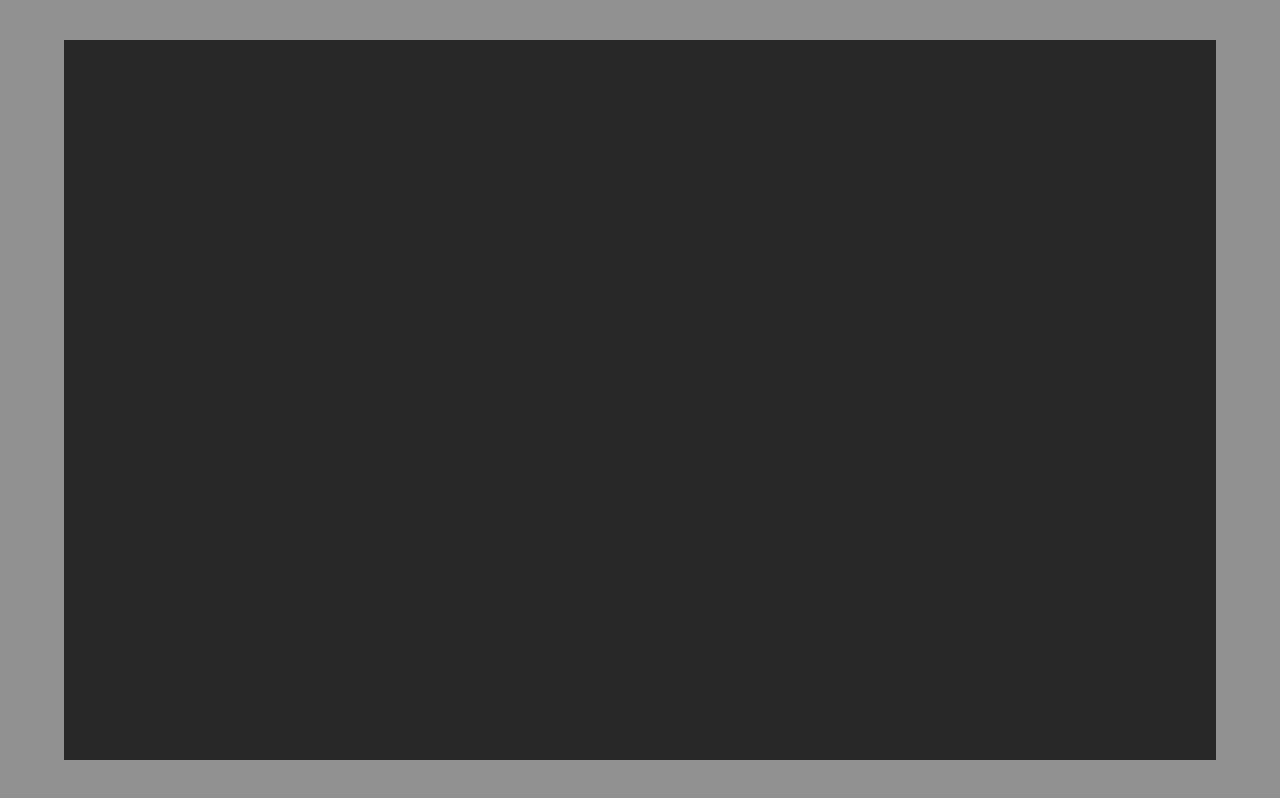
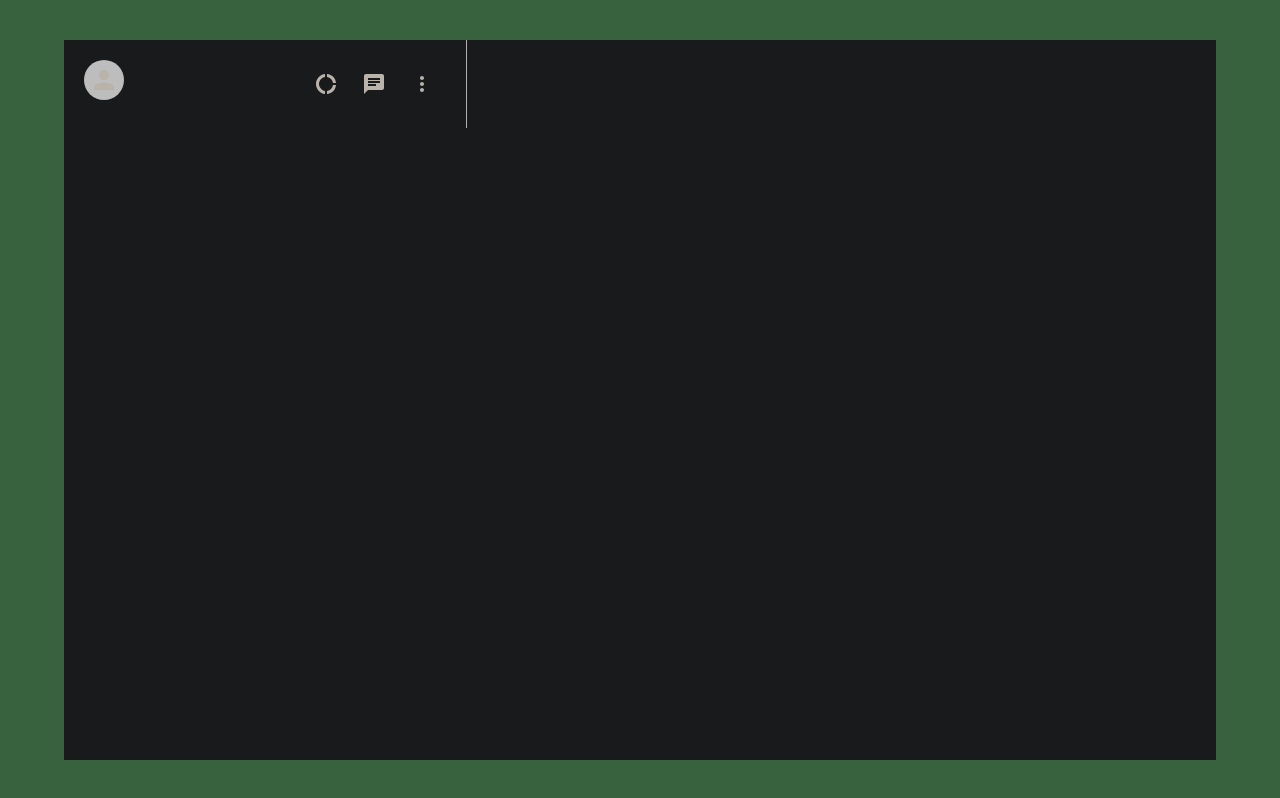
Before and after one commit to VivekMalhan666/Web-chat-channel, a React (Create React App) app: page / in a window 1280 px wide. Built offline with nearby package versions, Linux system fonts and the light colour scheme.

Commit message:
Sidebar Header implemeted

```diff
--- a/package.json
+++ b/package.json
@@ -3,6 +3,8 @@
   "version": "0.1.0",
   "private": true,
   "dependencies": {
+    "@material-ui/core": "^4.11.0",
+    "@material-ui/icons": "^4.9.1",
     "@testing-library/jest-dom": "^4.2.4",
     "@testing-library/react": "^9.5.0",
     "@testing-library/user-event": "^7.2.1",
--- a/src/App.css
+++ b/src/App.css
@@ -1,13 +1,13 @@
 .app {
   display: grid;
   place-items: center;
-  background-color: #909090;
+  background-color: rgb(56, 98, 61);
   height: 100vh;
 }
 .app__body {
   display: flex;
   width: 90vw;
   height: 90vh;
-  background-color: #292828;
+  background-color: rgb(24, 26, 27);
   box-shadow: -1px 4px 20px -6px rgba(0, 0, 0, 0, 7);
 }
--- a/src/App.js
+++ b/src/App.js
@@ -1,11 +1,12 @@
 import React from "react";
 import "./App.css";
+import Sidebar from "./components/Sidebar";
 
 function App() {
   return (
     <div className="app">
       <div className="app__body">
-        {/* Sidebar */}
+        <Sidebar />
         {/* Chat */}
       </div>
     </div>
--- /dev/null
+++ b/src/assets/Sidebar.css
@@ -0,0 +1,19 @@
+.sidebar {
+  flex: 0.35;
+}
+.sidebar__header {
+  display: flex;
+  padding: 20px;
+  border-right: 1px solid rgb(179, 176, 176);
+  justify-content: space-between;
+}
+.sidebar__headerRight {
+  align-items: center;
+  display: flex;
+  justify-content: space-between;
+  min-width: 10vw;
+}
+.sidebar__headerRight > .MuiSvgIcon-root {
+  margin-right: 2vw;
+  font-size: 24px !important;
+}
--- /dev/null
+++ b/src/components/Sidebar.js
@@ -0,0 +1,31 @@
+import React from "react";
+import "../assets/Sidebar.css";
+import { Avatar, IconButton } from "@material-ui/core";
+import ChatIcon from "@material-ui/icons/Chat";
+import DonutLargeIcon from "@material-ui/icons/DonutLarge";
+import MoreVertIcon from "@material-ui/icons/MoreVert";
+
+function Sidebar() {
+  return (
+    <div className="sidebar">
+      <div className="sidebar__header">
+        <Avatar />
+        <div className="sidebar__headerRight">
+          <IconButton>
+            <DonutLargeIcon />
+          </IconButton>
+          <IconButton>
+            <ChatIcon />
+          </IconButton>
+          <IconButton>
+            <MoreVertIcon />
+          </IconButton>
+        </div>
+      </div>
+      <div className="sidebar__search"></div>
+      <div className="sidebar__chats"></div>
+    </div>
+  );
+}
+
+export default Sidebar;
--- a/src/index.css
+++ b/src/index.css
@@ -1,5 +1,6 @@
 * {
   margin: 0;
+  color: rgb(185, 179, 170);
 }
 
 body {
```
Also changed, not shown: 1 other file (tests, documents, lock files or other folders).
